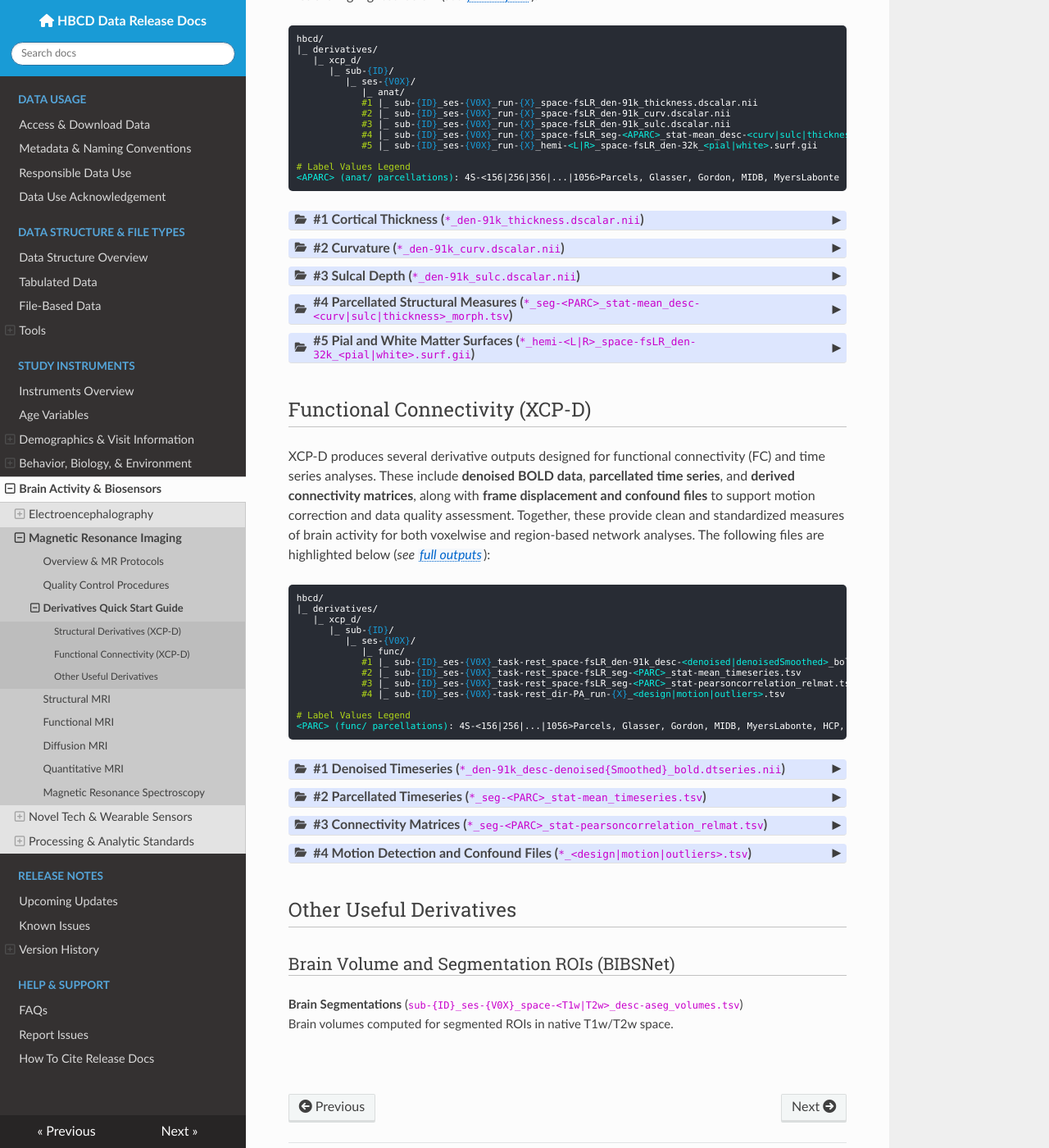
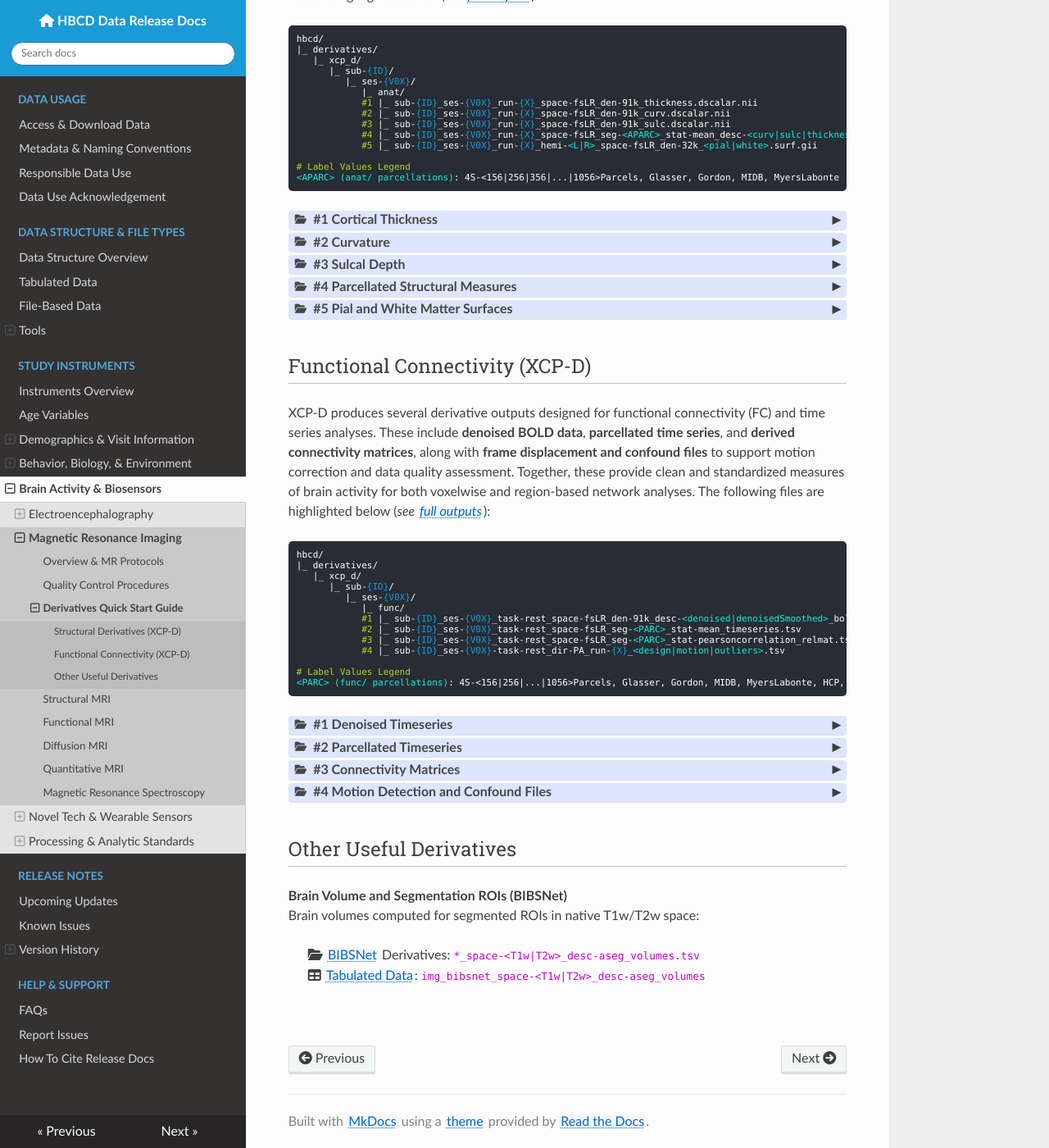
Before and after one commit to nbdc-datahub/hbcd-docs, an MkDocs documentation site: the page built from docs/instruments/processing/mr-derivs-quickstart.md, in a window 1280 px wide and 1400 px high, scrolled down 868 px. Shown: the whole window at 82% size. Built offline with MkDocs 1.6.1, drawn with Linux system fonts in a browser that asks for light colours; nearby versions of some CDN libraries.

Commit message:
polish derivs overview page

```diff
--- a/docs/instruments/processing/mr-derivs-quickstart.md
+++ b/docs/instruments/processing/mr-derivs-quickstart.md
@@ -38,71 +38,86 @@
 <div id="s1" class="table-compact-banner" onclick="toggleCollapse(this)">
   <span class="emoji"><i class="fa-solid fa-folder-open"></i></span>
   <span class="text-with-link">
-  <span class="text"><strong>#1 Cortical Thickness</strong> (<code>*_den-91k_thickness.dscalar.nii</code>)</span>
+  <span class="text"><strong>#1 Cortical Thickness</strong></span>
   <a class="anchor-link" href="#s1" title="Copy link">
   <i class="fa-solid fa-link"></i>
   </a>
   </span>
   <span class="arrow">▸</span>
 </div>
-<div class="table-collapsible-content">
-  <p>CIFTI scalar files containing surface-based maps of cortical thickness (in millimeters) for each hemisphere. Generated from reconstructed cortical surfaces and aligned to the standard <code>fsLR</code> template. Commonly averaged within ROIs or compared across subjects to assess cortical development, aging, or group differences.</p>
+<div class="table-collapsible-content" style="margin-bottom: 3px;">
+  <p>CIFTI scalar files containing surface-based maps of cortical thickness (in millimeters) for each hemisphere. Generated from reconstructed cortical surfaces and aligned to the standard <code>fsLR</code> template. Commonly averaged within ROIs or compared across subjects to assess cortical development, aging, or group differences.
+  <br>
+  <i>Derivative:</i> <code>*_den-91k_thickness.dscalar.nii</code>
+  </p>
 </div>
 
 <div id="s2" class="table-compact-banner" onclick="toggleCollapse(this)">
   <span class="emoji"><i class="fa-solid fa-folder-open"></i></span>
   <span class="text-with-link">
-  <span class="text"><strong>#2 Curvature</strong> (<code>*_den-91k_curv.dscalar.nii</code>)</span>
+  <span class="text"><strong>#2 Curvature</strong></span>
   <a class="anchor-link" href="#s2" title="Copy link">
   <i class="fa-solid fa-link"></i>
   </a>
   </span>
   <span class="arrow">▸</span>
 </div>
-<div class="table-collapsible-content">
-  <p>Provides mean surface curvature values representing local cortical folding patterns of the cortex. Positive values correspond to sulci (inward folds) and negative values to gyri (outward folds). Useful for characterizing cortical folding or as a covariate in morphometric analyses.</p>
+<div class="table-collapsible-content" style="margin-bottom: 3px;">
+  <p>Provides mean surface curvature values representing local cortical folding patterns of the cortex. Positive values correspond to sulci (inward folds) and negative values to gyri (outward folds). Useful for characterizing cortical folding or as a covariate in morphometric analyses.
+  <br>
+  <i>Derivative:</i> <code>*_den-91k_curv.dscalar.nii</code>
+  </p>
 </div>
 
 <div id="s3" class="table-compact-banner" onclick="toggleCollapse(this)">
   <span class="emoji"><i class="fa-solid fa-folder-open"></i></span>
   <span class="text-with-link">
-  <span class="text"><strong>#3 Sulcal Depth</strong> (<code>*_den-91k_sulc.dscalar.nii</code>)</span>
+  <span class="text"><strong>#3 Sulcal Depth</strong></span>
   <a class="anchor-link" href="#s3" title="Copy link">
   <i class="fa-solid fa-link"></i>
   </a>
   </span>
   <span class="arrow">▸</span>
 </div>
-<div class="table-collapsible-content">
-  <p>Measures the relative depth of cortical sulci compared to adjacent gyri. Often used alongside curvature to describe cortical shape and folding complexity.</p>
+<div class="table-collapsible-content" style="margin-bottom: 3px;">
+  <p>Measures the relative depth of cortical sulci compared to adjacent gyri. Often used alongside curvature to describe cortical shape and folding complexity.
+  <br>
+  <i>Derivative:</i> <code>*_den-91k_sulc.dscalar.nii</code>
+  </p>
 </div>
 
 <div id="s4" class="table-compact-banner" onclick="toggleCollapse(this)">
   <span class="emoji"><i class="fa-solid fa-folder-open"></i></span>
   <span class="text-with-link">
-  <span class="text"><strong>#4 Parcellated Structural Measures</strong> (<code>*_seg-&lt;PARC&gt;_stat-mean_desc-&lt;curv|sulc|thickness&gt;_morph.tsv</code>)</span>
+  <span class="text"><strong>#4 Parcellated Structural Measures</strong></span>
   <a class="anchor-link" href="#s4" title="Copy link">
   <i class="fa-solid fa-link"></i>
   </a>
   </span>
   <span class="arrow">▸</span>
 </div>
-<div class="table-collapsible-content">
-  <p>Tabulated summaries of cortical metrics (curvature, sulcal depth, thickness) within anatomical or functional regions defined by an atlas. Ideal for region-based statistical analysis and group comparisons.</p>
+<div class="table-collapsible-content" style="margin-bottom: 3px;">
+  <p>Tabulated summaries of cortical metrics (curvature, sulcal depth, thickness) within anatomical or functional regions defined by an atlas. Ideal for region-based statistical analysis and group comparisons.<br>
+  <i>Derivative:</i> <code>*_seg-&lt;PARC&gt;_stat-mean_desc-&lt;curv|sulc|thickness&gt;_morph.tsv</code><br>
+  <i>Also available as <a href="../../#mri" target="_blank">tabulated data</a></i>: <code>img_xcpd_space-fsLR_seg-&lt;PARC&gt;_stat-mean_desc-&lt;curv|sulc|thickness&gt;_morph</code>
+  </p>
 </div>
 
 <div id="s5" class="table-compact-banner" onclick="toggleCollapse(this)">
   <span class="emoji"><i class="fa-solid fa-folder-open"></i></span>
   <span class="text-with-link">
-  <span class="text"><strong>#5 Pial and White Matter Surfaces</strong> (<code>*_hemi-&lt;L|R&gt;_space-fsLR_den-32k_&lt;pial|white&gt;.surf.gii</code>)</span>
+  <span class="text"><strong>#5 Pial and White Matter Surfaces</strong></span>
   <a class="anchor-link" href="#s5" title="Copy link">
   <i class="fa-solid fa-link"></i>
   </a>
   </span>
   <span class="arrow">▸</span>
 </div>
-<div class="table-collapsible-content">
-  <p>3D surface models representing the gray–white matter boundary and the pial surface for each hemisphere. Commonly used for visualizing cortical anatomy, computing surface-based metrics, or mapping functional data to anatomical space.</p>
+<div class="table-collapsible-content" style="margin-bottom: 3px;">
+  <p>3D surface models representing the gray–white matter boundary and the pial surface for each hemisphere. Commonly used for visualizing cortical anatomy, computing surface-based metrics, or mapping functional data to anatomical space.
+  <br>
+  <i>Derivative:</i> <code>*_hemi-&lt;L|R&gt;_space-fsLR_den-32k_&lt;pial|white&gt;.surf.gii</code>
+  </p>
 </div>
 
 ## Functional Connectivity (XCP-D)
@@ -130,66 +145,77 @@
 <div id="f1" class="table-compact-banner" onclick="toggleCollapse(this)">
   <span class="emoji"><i class="fa-solid fa-folder-open"></i></span>
   <span class="text-with-link">
-  <span class="text"><strong>#1 Denoised Timeseries</strong> (<code>*_den-91k_desc-denoised{Smoothed}_bold.dtseries.nii</code>)</span>
+  <span class="text"><strong>#1 Denoised Timeseries</strong></span>
   <a class="anchor-link" href="#f1" title="Copy link">
   <i class="fa-solid fa-link"></i>
   </a>
   </span>
   <span class="arrow">▸</span>
 </div>
-<div class="table-collapsible-content">
-  <p>CIFTI dense time series containing fully preprocessed, temporally filtered, and nuisance-regressed BOLD data. Aligned to the standard <code>fsLR</code> surface template, these files are suitable for voxelwise FC analyses, seed-based correlation maps, or other data-driven connectivity methods.</p>
+<div class="table-collapsible-content" style="margin-bottom: 3px;">
+  <p>CIFTI dense time series containing fully preprocessed, temporally filtered, and nuisance-regressed BOLD data. Aligned to the standard <code>fsLR</code> surface template, these files are suitable for voxelwise FC analyses, seed-based correlation maps, or other data-driven connectivity methods.
+  <br>
+  <i>Derivative:</i> <code>*_den-91k_desc-denoised{Smoothed}_bold.dtseries.nii</code>
+  </p>
 </div>
 
 <div id="f2" class="table-compact-banner" onclick="toggleCollapse(this)">
   <span class="emoji"><i class="fa-solid fa-folder-open"></i></span>
   <span class="text-with-link">
-  <span class="text"><strong>#2 Parcellated Timeseries</strong> (<code>*_seg-&lt;PARC&gt;_stat-mean_timeseries.tsv</code>)</span>
+  <span class="text"><strong>#2 Parcellated Timeseries</strong></span>
   <a class="anchor-link" href="#f2" title="Copy link">
   <i class="fa-solid fa-link"></i>
   </a>
   </span>
   <span class="arrow">▸</span>
 </div>
-<div class="table-collapsible-content">
-  <p>Tabulated mean BOLD time series for each region in a the following atlases: <a href="https://github.com/PennLINC/AtlasPack">4S-{X}-Region Parcels</a>, Glasser, Gordon, MIDB, MyersLabonte, HCP, and Tian. Also available as CIFTI files (<code>*_stat-mean_timeseries.ptseries.nii</code>), where each column corresponds to a brain region, and each row to a timepoint. Ideal for computing ROI-to-ROI connectivity matrices or performing graph and network analyses.</p>
+<div class="table-collapsible-content" style="margin-bottom: 3px;">
+  <p>Tabulated mean BOLD time series for each region in a the following atlases: <a href="https://github.com/PennLINC/AtlasPack">4S-{X}-Region Parcels</a>, Glasser, Gordon, MIDB, MyersLabonte, HCP, and Tian. Also available as CIFTI files (<code>*_stat-mean_timeseries.ptseries.nii</code>), where each column corresponds to a brain region, and each row to a timepoint. Ideal for computing ROI-to-ROI connectivity matrices or performing graph and network analyses.
+  <br>
+  <i>Derivative:</i> <code>*_seg-&lt;PARC&gt;_stat-mean_timeseries.tsv</code>
+  </p>
 </div>
 
 <div id="f3" class="table-compact-banner" onclick="toggleCollapse(this)">
   <span class="emoji"><i class="fa-solid fa-folder-open"></i></span>
   <span class="text-with-link">
-  <span class="text"><strong>#3 Connectivity Matrices</strong> (<code>*_seg-&lt;PARC&gt;_stat-pearsoncorrelation_relmat.tsv</code>)</span>
+  <span class="text"><strong>#3 Connectivity Matrices</strong></span>
   <a class="anchor-link" href="#f3" title="Copy link">
   <i class="fa-solid fa-link"></i>
   </a>
   </span>
   <span class="arrow">▸</span>
 </div>
-<div class="table-collapsible-content">
-  <p>Tab-delimited matrices of pairwise Pearson correlations between atlas regions, computed from the parcellated time series. Useful for quick inspection, validation, or as input for group-level analyses when region-level connectivity is sufficient.</p>
+<div class="table-collapsible-content" style="margin-bottom: 3px;">
+  <p>Tab-delimited matrices of pairwise Pearson correlations between atlas regions, computed from the parcellated time series. Useful for quick inspection, validation, or as input for group-level analyses when region-level connectivity is sufficient.
+  <br>
+  <i>Derivative:</i> <code>*_seg-&lt;PARC&gt;_stat-pearsoncorrelation_relmat.tsv</code>
+  </p>
 </div>
 
 <div id="f4" class="table-compact-banner" onclick="toggleCollapse(this)">
   <span class="emoji"><i class="fa-solid fa-folder-open"></i></span>
   <span class="text-with-link">
-  <span class="text"><strong>#4 Motion Detection and Confound Files</strong> (<code>*_&lt;design|motion|outliers&gt;.tsv</code>)</span>
+  <span class="text"><strong>#4 Motion Detection and Confound Files</strong></span>
   <a class="anchor-link" href="#f4" title="Copy link">
   <i class="fa-solid fa-link"></i>
   </a>
   </span>
   <span class="arrow">▸</span>
 </div>
-<div class="table-collapsible-content">
-  <p>Include framewise displacement values and nuisance regressor design files. The design files (<code>*_design.tsv</code>) contain one column per regressor (e.g., motion parameters and one-hot indicators for high-motion outlier volumes). Recommended for identifying and filtering low-quality data before group analyses.</p>
+<div class="table-collapsible-content" style="margin-bottom: 3px;">
+  <p>Include framewise displacement values and nuisance regressor design files. The design files (<code>*_design.tsv</code>) contain one column per regressor (e.g., motion parameters and one-hot indicators for high-motion outlier volumes). Recommended for identifying and filtering low-quality data before group analyses.
+  <br>
+  <i>Derivative:</i> <code>*_&lt;design|motion|outliers&gt;.tsv</code>
+  </p>
 </div>
 
 ## Other Useful Derivatives
 
-### Brain Volume and Segmentation ROIs (BIBSNet)
+**Brain Volume and Segmentation ROIs (BIBSNet)**<br>
+Brain volumes computed for segmented ROIs in native T1w/T2w space:
 
-<p style="font-size: 15px;">
-    <strong>Brain Segmentations</strong> (<code>sub-<span class="label">{ID}</span>_ses-<span class="label">{V0X}</span>_space-<span class="placeholder">&lt;T1w|T2w&gt;</span>_desc-aseg_volumes.tsv</code>)<br>
-    Brain volumes computed for segmented ROIs in native T1w/T2w space.
-</p>
+> <i class="fa-solid fa-folder-open"></i> [BIBSNet](../mri/smri.md#bibsnet) Derivatives: `*_space-<T1w|T2w>_desc-aseg_volumes.tsv`<br>
+<i class="fa-solid fa-table"></i> [Tabulated Data](../index.md#mri): `img_bibsnet_space-<T1w|T2w>_desc-aseg_volumes`
 
 <br>
--- a/docs/js/extra.js
+++ b/docs/js/extra.js
@@ -37,6 +37,7 @@
 
   if (element && (element.classList.contains('notification-banner') ||
                   element.classList.contains('table-banner') ||
+                  element.classList.contains('table-compact-banner') ||
                   element.classList.contains('warning-banner') ||
                   element.classList.contains('alert-banner'))) {
     const collapsibleContent = element.nextElementSibling;
```
